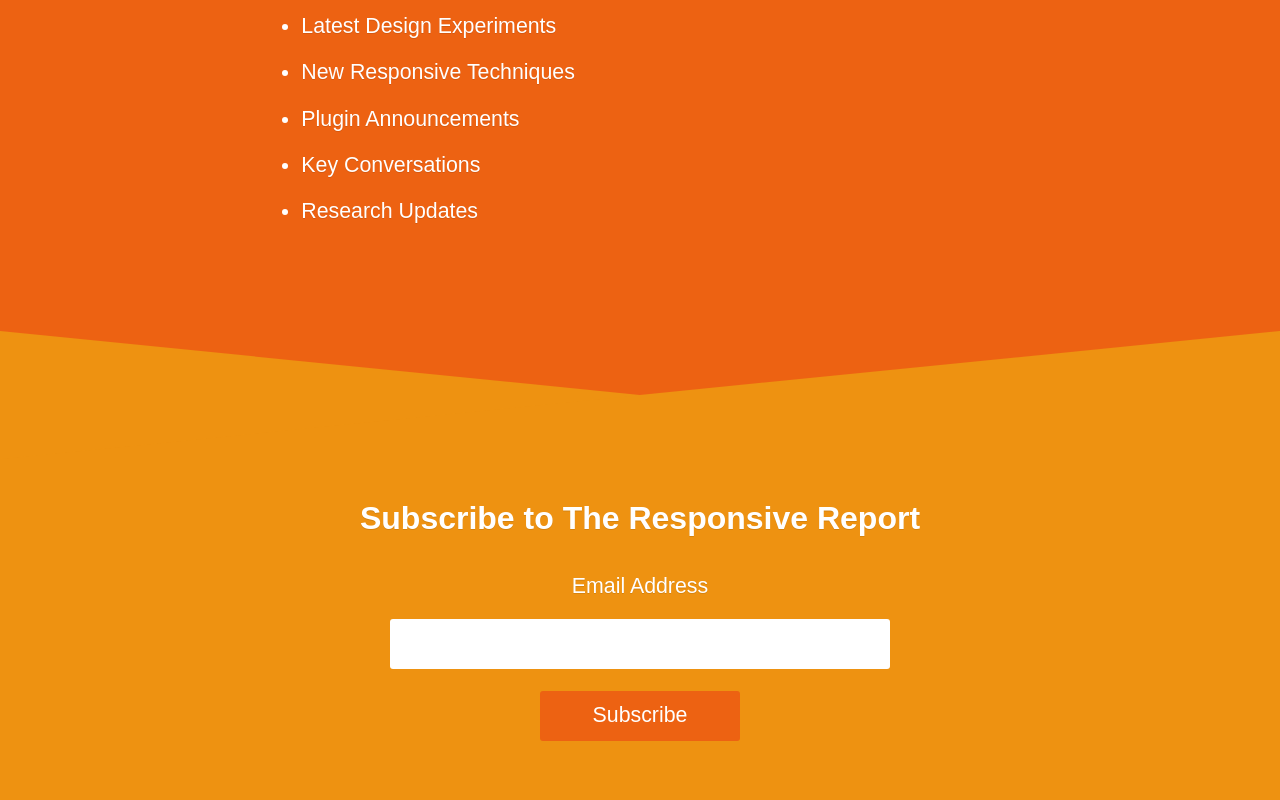
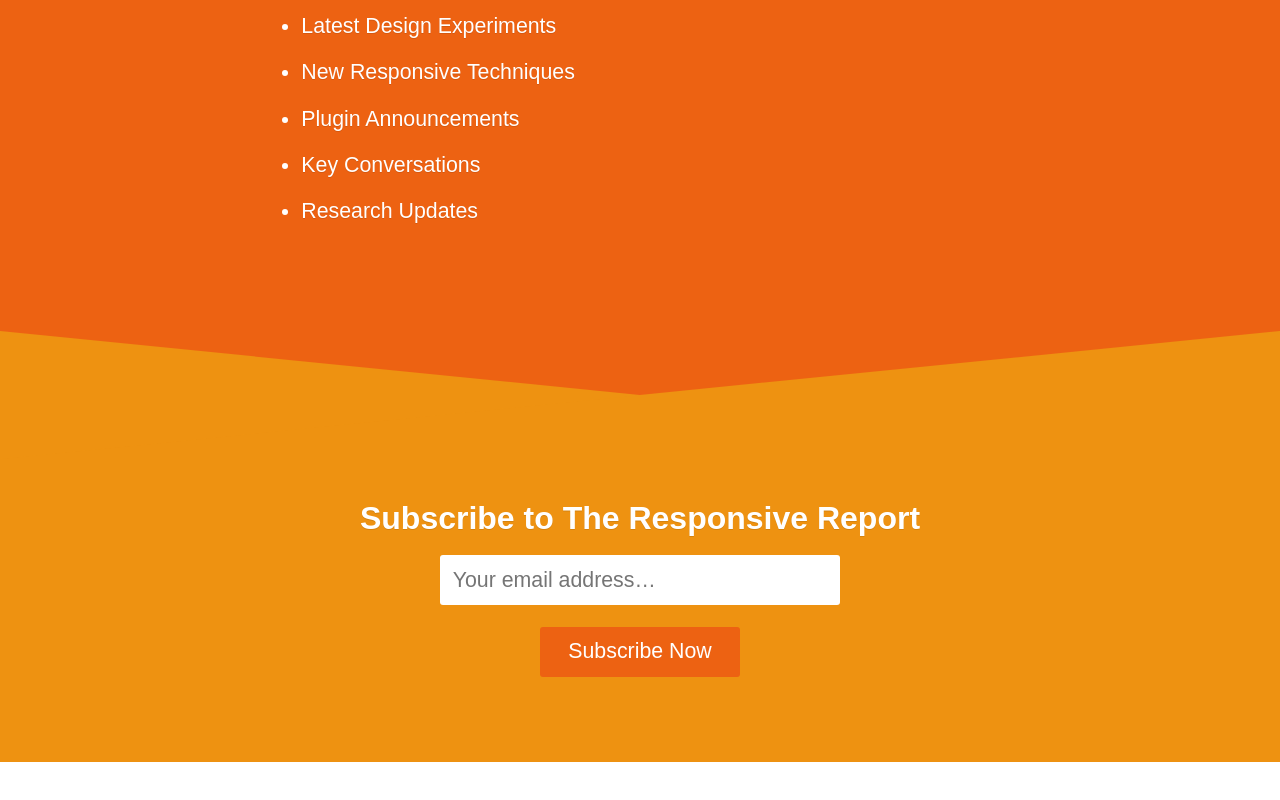
Before and after one commit to rangsansith/responsivereport, a plain HTML site: page index.html in a window 1280 px wide. Shown: the part 1499-2299 px from the top of the page. After the commit the page ends 2261 px from the top, so only its background shows below. Drawn offline with Linux system fonts and the light colour scheme; a script that the page names is missing.

Commit message:
Remove label from form

```diff
--- a/index.html
+++ b/index.html
@@ -109,9 +109,6 @@
     left: 0;
     border-right-width: 0;
   }
-  form {
-    margin: 2em 0;
-  }
   label {
     display: block;
     line-height: 1;
@@ -134,9 +131,8 @@
     border: 2px solid hsl(10,85%,50%);
   }
   input[type=email] {
-    min-width: 250px;
-    width: 50%;
-    max-width: 500px;
+    width: 100%;
+    max-width: 400px;
   }
   input[type=email],
   input[type=submit] {
@@ -198,7 +194,7 @@
     border-bottom-color: hsl(22,86%,50%);
   }
   #signup {
-    padding-bottom: 2em;
+    padding-bottom: 4em;
     background: hsl(35,87%,50%);
     text-align: center;
   }
@@ -254,15 +250,14 @@
     <form action="https://tomhodgins.us10.list-manage.com/subscribe/post?u=df899bcfda656bdcc8fb07c20&amp;id=b403c8835c" method="post" id="mc-embedded-subscribe-form" name="mc-embedded-subscribe-form" class="validate" target="_blank" novalidate>
       <div id="mc_embed_signup_scroll">
         <div class="mc-field-group">
-          <label for="mce-EMAIL">Email Address </label>
-          <input type="email" value="" name="EMAIL" class="required email" id="mce-EMAIL">
+          <input type="email" value="" name="EMAIL" class="required email" id="mce-EMAIL" placeholder="Your email address…">
         </div>
         <div id="mce-responses" class="clear">
           <div class="response" id="mce-error-response" style="display:none"></div>
           <div class="response" id="mce-success-response" style="display:none"></div>
         </div>
         <div style="position: absolute; left: -5000px;" aria-hidden="true"><input type="text" name="b_df899bcfda656bdcc8fb07c20_b403c8835c" tabindex="-1" value=""></div>
-        <div class="clear"><input type="submit" value="Subscribe" name="subscribe" id="mc-embedded-subscribe" class="button"></div>
+        <div class="clear"><input type="submit" value="Subscribe Now" name="subscribe" id="mc-embedded-subscribe" class="button"></div>
       </div>
     </form>
   </div>
```
